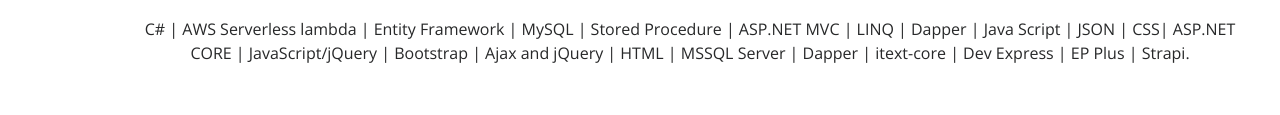
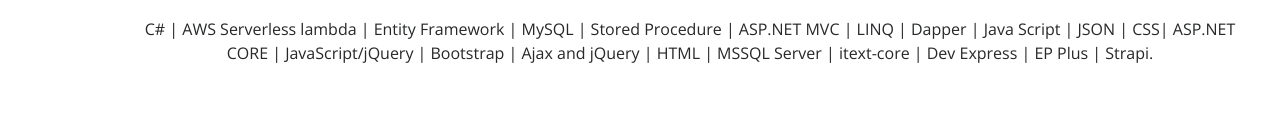
Before and after one commit to UpadhyayaBalendu/Balendu.Upadhyaya.github.io, a plain HTML site: page index.html in a window 1280 px wide. Shown: the part 1913-2028 px from the top of the page. Drawn offline with nearby package versions, Linux system fonts and the light colour scheme.

Commit message:
Update index.html

```diff
--- a/index.html
+++ b/index.html
@@ -87,7 +87,7 @@
           <div class="col-lg-8 pt-4 pt-lg-0 content">
             <h3>. NET Software Developer &amp; Full-Stack Developer.</h3>
             <p class="fst-italic">
-              Detail-oriented and self-driven .Net Devloper having <b> 1.10 + </b> Yrs of experience. Expertise in requirements analysis, design, development, testing, maintenance, enhancement, and production support of business applications.
+              Detail-oriented and self-driven .Net Developer having <b> 1.10 + </b> Yrs of experience. Expertise in requirements analysis, design, development, testing, maintenance, enhancement, and production support of business applications.
             </p>
             <div class="row">
               <div class="col-lg-6">
@@ -170,8 +170,7 @@
           <h2>Skills</h2>
           <p>C# | AWS Serverless lambda  | Entity Framework | MySQL | Stored Procedure | ASP.NET
 			MVC | LINQ | Dapper | Java Script | JSON | CSS| ASP.NET CORE |
-			JavaScript/jQuery | Bootstrap | Ajax and jQuery | HTML | MSSQL Server |
-			Dapper | itext-core | Dev Express | EP Plus | Strapi.</p>
+			JavaScript/jQuery | Bootstrap | Ajax and jQuery | HTML | MSSQL Server | itext-core | Dev Express | EP Plus | Strapi.</p>
         </div>
         </div>
 
```
